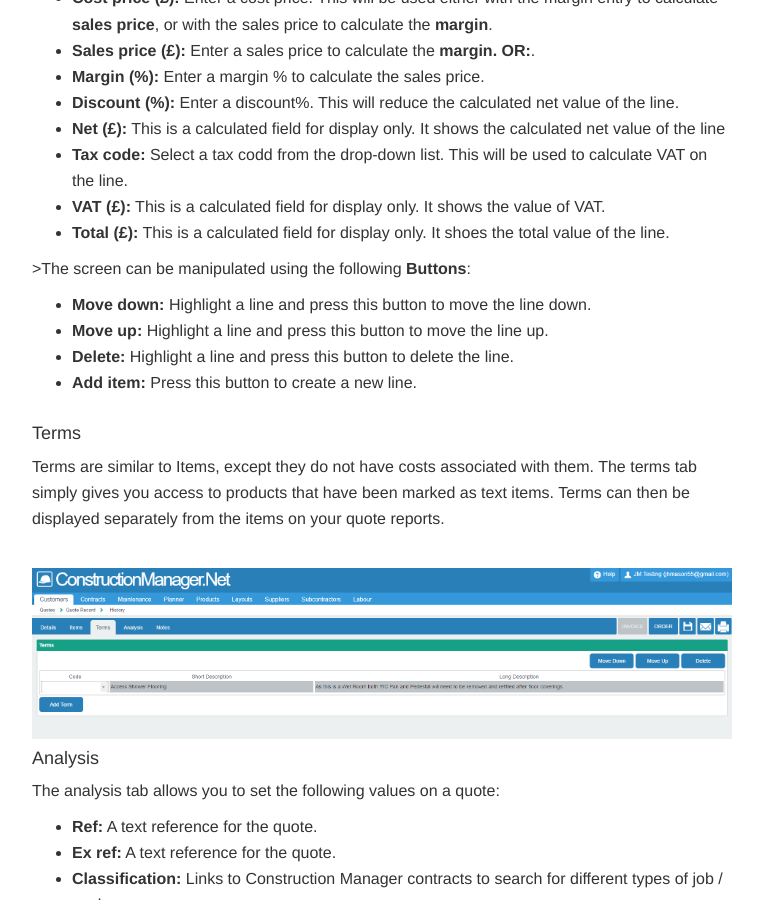
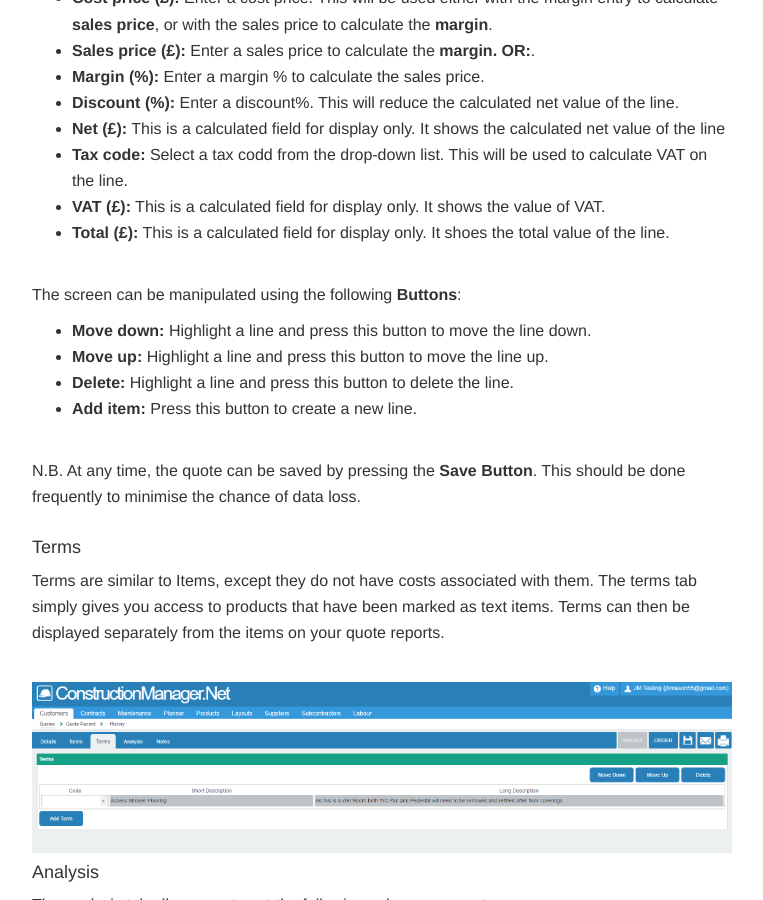
Before and after one commit to JNCSolutions/ConstructionManagerDocs, a Jekyll site: the page built from quotes.html, in a window 1280 px wide and 900 px high, scrolled down 3071 px. Shown: the whole window, without its empty margins (258-1021 px from the left). Built offline with Jekyll 4.4.1, drawn with Linux system fonts in a browser that asks for light colours.

Commit message:
Update quotes.html

```diff
--- a/quotes.html
+++ b/quotes.html
@@ -130,19 +130,18 @@ title: Quotes
         <li><b>Total (£):</b>         This is a calculated field for display only. It shoes the total value of the line.</li>
       </ul>
     </p>
-
-     <p>>The screen can be manipulated using the following <b>Buttons</b>:
+      <br>
+     <p>The screen can be manipulated using the following <b>Buttons</b>:
       <ul>
         <li><b>Move down:</b>  Highlight a line and press this button to move the line down.</li>
         <li><b>Move up:</b>    Highlight a line and press this button to move the line up.</li>
         <li><b>Delete:</b>     Highlight a line and press this button to delete the line.</li>
         <li><b>Add item:</b>   Press this button to create a new line.</li>
-
-
-
       </ul>
     </p>
-
+    <BR>
+    <p>N.B. At any time, the quote can be saved by pressing the <b>Save Button</b>.
+        This should be done frequently to minimise the chance of data loss. </p>
 
     <h4 id="terms-tab">Terms</h4>
 
```
